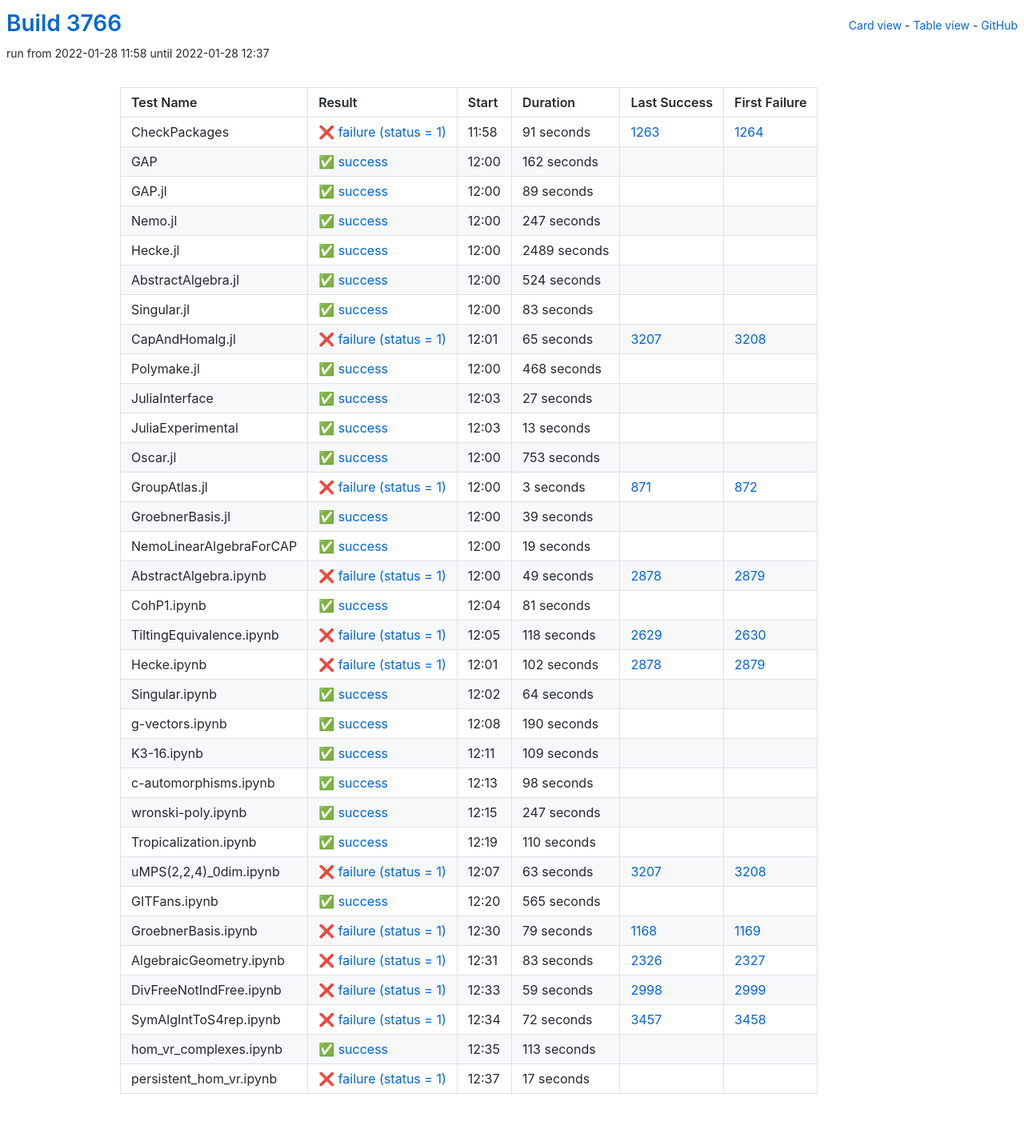
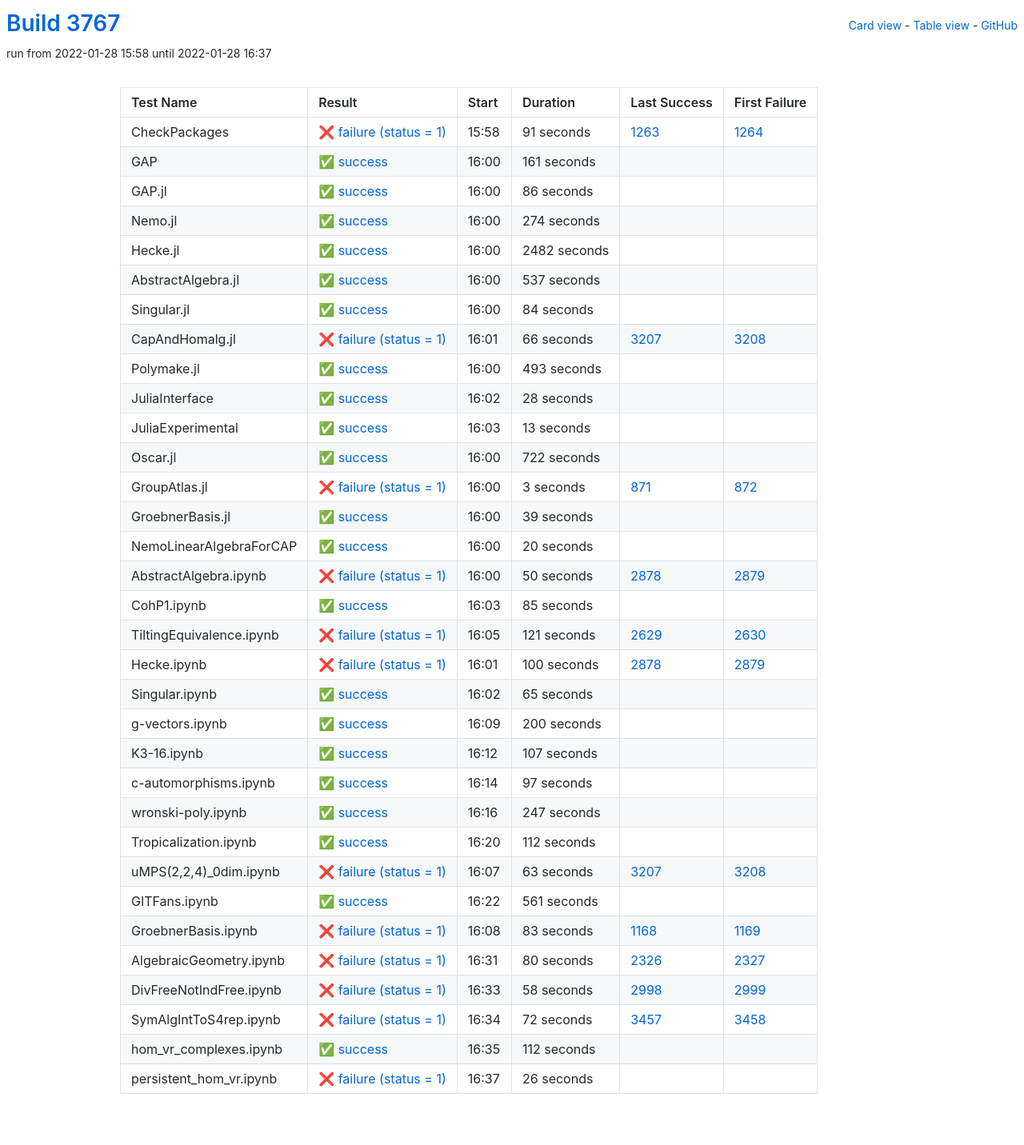
Before and after one commit to oscar-system/oscar-ci-status-stable, a Jekyll site: the page built from table.html, in a window 1280 px wide. Shown: the whole page at 80% size. Built offline with Jekyll 4.4.1, drawn with Linux system fonts in a browser that asks for light colours.

Commit message:
Build #3767

```diff
--- a/_data/ci.yml
+++ b/_data/ci.yml
@@ -1,6 +1,6 @@
 ---
-build: 3766
-build_url: https://oscarci.mathematik.uni-kl.de/job/oscar-stable/3766/
+build: 3767
+build_url: https://oscarci.mathematik.uni-kl.de/job/oscar-stable/3767/
 job: oscar-stable
 organization: oscar-system
 repo: oscar-ci-status-stable
@@ -8,8 +8,8 @@ repourl: https://github.com/oscar-system/oscar-ci-status-stable
 tests:
 - name: CheckPackages
   id: checkpackages
-  log: https://oscarci.mathematik.uni-kl.de/job/oscar-stable/3766/artifact/logs/build-3766/CheckPackages.log
-  start: 2022-01-28 11:58
+  log: https://oscarci.mathematik.uni-kl.de/job/oscar-stable/3767/artifact/logs/build-3767/CheckPackages.log
+  start: 2022-01-28 15:58
   success: false
   exitcode: 1
   status: failure
@@ -20,116 +20,116 @@ tests:
   first_failure_url: https://oscarci.mathematik.uni-kl.de/job/oscar-stable/1264/
 - name: GAP
   id: gap
-  log: https://oscarci.mathematik.uni-kl.de/job/oscar-stable/3766/artifact/logs/build-3766/GAP.log
-  start: 2022-01-28 12:00
+  log: https://oscarci.mathematik.uni-kl.de/job/oscar-stable/3767/artifact/logs/build-3767/GAP.log
+  start: 2022-01-28 16:00
   success: true
   exitcode: 0
   status: success
-  duration: 162
+  duration: 161
   last_success: false
   last_success_url:
   first_failure: false
   first_failure_url:
 - name: GAP.jl
   id: gap-jl
-  log: https://oscarci.mathematik.uni-kl.de/job/oscar-stable/3766/artifact/logs/build-3766/GAP.jl.log
-  start: 2022-01-28 12:00
+  log: https://oscarci.mathematik.uni-kl.de/job/oscar-stable/3767/artifact/logs/build-3767/GAP.jl.log
+  start: 2022-01-28 16:00
   success: true
   exitcode: 0
   status: success
-  duration: 89
+  duration: 86
   last_success: false
   last_success_url:
   first_failure: false
   first_failure_url:
 - name: Nemo.jl
   id: nemo-jl
-  log: https://oscarci.mathematik.uni-kl.de/job/oscar-stable/3766/artifact/logs/build-3766/Nemo.jl.log
-  start: 2022-01-28 12:00
+  log: https://oscarci.mathematik.uni-kl.de/job/oscar-stable/3767/artifact/logs/build-3767/Nemo.jl.log
+  start: 2022-01-28 16:00
   success: true
   exitcode: 0
   status: success
-  duration: 247
+  duration: 274
   last_success: false
   last_success_url:
   first_failure: false
   first_failure_url:
 - name: Hecke.jl
   id: hecke-jl
-  log: https://oscarci.mathematik.uni-kl.de/job/oscar-stable/3766/artifact/logs/build-3766/Hecke.jl.log
-  start: 2022-01-28 12:00
+  log: https://oscarci.mathematik.uni-kl.de/job/oscar-stable/3767/artifact/logs/build-3767/Hecke.jl.log
+  start: 2022-01-28 16:00
   success: true
   exitcode: 0
   status: success
-  duration: 2489
+  duration: 2482
   last_success: false
   last_success_url:
   first_failure: false
   first_failure_url:
 - name: AbstractAlgebra.jl
   id: abstractalgebra-jl
-  log: https://oscarci.mathematik.uni-kl.de/job/oscar-stable/3766/artifact/logs/build-3766/AbstractAlgebra.jl.log
-  start: 2022-01-28 12:00
+  log: https://oscarci.mathematik.uni-kl.de/job/oscar-stable/3767/artifact/logs/build-3767/AbstractAlgebra.jl.log
+  start: 2022-01-28 16:00
   success: true
   exitcode: 0
   status: success
-  duration: 524
+  duration: 537
   last_success: false
   last_success_url:
   first_failure: false
   first_failure_url:
 - name: Singular.jl
   id: singular-jl
-  log: https://oscarci.mathematik.uni-kl.de/job/oscar-stable/3766/artifact/logs/build-3766/Singular.jl.log
-  start: 2022-01-28 12:00
+  log: https://oscarci.mathematik.uni-kl.de/job/oscar-stable/3767/artifact/logs/build-3767/Singular.jl.log
+  start: 2022-01-28 16:00
   success: true
   exitcode: 0
   status: success
-  duration: 83
+  duration: 84
   last_success: false
   last_success_url:
   first_failure: false
   first_failure_url:
 - name: CapAndHomalg.jl
   id: capandhomalg-jl
-  log: https://oscarci.mathematik.uni-kl.de/job/oscar-stable/3766/artifact/logs/build-3766/CapAndHomalg.jl.log
-  start: 2022-01-28 12:01
+  log: https://oscarci.mathematik.uni-kl.de/job/oscar-stable/3767/artifact/logs/build-3767/CapAndHomalg.jl.log
+  start: 2022-01-28 16:01
   success: false
   exitcode: 1
   status: failure
-  duration: 65
+  duration: 66
   last_success: 3207
   last_success_url: https://oscarci.mathematik.uni-kl.de/job/oscar-stable/3207/
   first_failure: 3208
   first_failure_url: https://oscarci.mathematik.uni-kl.de/job/oscar-stable/3208/
 - name: Polymake.jl
   id: polymake-jl
-  log: https://oscarci.mathematik.uni-kl.de/job/oscar-stable/3766/artifact/logs/build-3766/Polymake.jl.log
-  start: 2022-01-28 12:00
+  log: https://oscarci.mathematik.uni-kl.de/job/oscar-stable/3767/artifact/logs/build-3767/Polymake.jl.log
+  start: 2022-01-28 16:00
   success: true
   exitcode: 0
   status: success
-  duration: 468
+  duration: 493
   last_success: false
   last_success_url:
   first_failure: false
   first_failure_url:
 - name: JuliaInterface
   id: juliainterface
-  log: https://oscarci.mathematik.uni-kl.de/job/oscar-stable/3766/artifact/logs/build-3766/JuliaInterface.log
-  start: 2022-01-28 12:03
+  log: https://oscarci.mathematik.uni-kl.de/job/oscar-stable/3767/artifact/logs/build-3767/JuliaInterface.log
+  start: 2022-01-28 16:02
   success: true
   exitcode: 0
   status: success
-  duration: 27
+  duration: 28
   last_success: false
   last_success_url:
   first_failure: false
   first_failure_url:
 - name: JuliaExperimental
   id: juliaexperimental
-  log: https://oscarci.mathematik.uni-kl.de/job/oscar-stable/3766/artifact/logs/build-3766/JuliaExperimental.log
-  start: 2022-01-28 12:03
+  log: https://oscarci.mathematik.uni-kl.de/job/oscar-stable/3767/artifact/logs/build-3767/JuliaExperimental.log
+  start: 2022-01-28 16:03
   success: true
   exitcode: 0
   status: success
@@ -140,20 +140,20 @@ tests:
   first_failure_url:
 - name: Oscar.jl
   id: oscar-jl
-  log: https://oscarci.mathematik.uni-kl.de/job/oscar-stable/3766/artifact/logs/build-3766/Oscar.jl.log
-  start: 2022-01-28 12:00
+  log: https://oscarci.mathematik.uni-kl.de/job/oscar-stable/3767/artifact/logs/build-3767/Oscar.jl.log
+  start: 2022-01-28 16:00
   success: true
   exitcode: 0
   status: success
-  duration: 753
+  duration: 722
   last_success: false
   last_success_url:
   first_failure: false
   first_failure_url:
 - name: GroupAtlas.jl
   id: groupatlas-jl
-  log: https://oscarci.mathematik.uni-kl.de/job/oscar-stable/3766/artifact/logs/build-3766/GroupAtlas.jl.log
-  start: 2022-01-28 12:00
+  log: https://oscarci.mathematik.uni-kl.de/job/oscar-stable/3767/artifact/logs/build-3767/GroupAtlas.jl.log
+  start: 2022-01-28 16:00
   success: false
   exitcode: 1
   status: failure
@@ -164,8 +164,8 @@ tests:
   first_failure_url: https://oscarci.mathematik.uni-kl.de/job/oscar-stable/872/
 - name: GroebnerBasis.jl
   id: groebnerbasis-jl
-  log: https://oscarci.mathematik.uni-kl.de/job/oscar-stable/3766/artifact/logs/build-3766/GroebnerBasis.jl.log
-  start: 2022-01-28 12:00
+  log: https://oscarci.mathematik.uni-kl.de/job/oscar-stable/3767/artifact/logs/build-3767/GroebnerBasis.jl.log
+  start: 2022-01-28 16:00
   success: true
   exitcode: 0
   status: success
@@ -176,116 +176,116 @@ tests:
   first_failure_url:
 - name: NemoLinearAlgebraForCAP
   id: nemolinearalgebraforcap
-  log: https://oscarci.mathematik.uni-kl.de/job/oscar-stable/3766/artifact/logs/build-3766/NemoLinearAlgebraForCAP.log
-  start: 2022-01-28 12:00
+  log: https://oscarci.mathematik.uni-kl.de/job/oscar-stable/3767/artifact/logs/build-3767/NemoLinearAlgebraForCAP.log
+  start: 2022-01-28 16:00
   success: true
   exitcode: 0
   status: success
-  duration: 19
+  duration: 20
   last_success: false
   last_success_url:
   first_failure: false
   first_failure_url:
 - name: AbstractAlgebra.ipynb
   id: abstractalgebra-ipynb
-  log: https://oscarci.mathematik.uni-kl.de/job/oscar-stable/3766/artifact/logs/build-3766/AbstractAlgebra.ipynb.log
-  start: 2022-01-28 12:00
+  log: https://oscarci.mathematik.uni-kl.de/job/oscar-stable/3767/artifact/logs/build-3767/AbstractAlgebra.ipynb.log
+  start: 2022-01-28 16:00
   success: false
   exitcode: 1
   status: failure
-  duration: 49
+  duration: 50
   last_success: 2878
   last_success_url: https://oscarci.mathematik.uni-kl.de/job/oscar-stable/2878/
   first_failure: 2879
   first_failure_url: https://oscarci.mathematik.uni-kl.de/job/oscar-stable/2879/
 - name: CohP1.ipynb
   id: cohp1-ipynb
-  log: https://oscarci.mathematik.uni-kl.de/job/oscar-stable/3766/artifact/logs/build-3766/CohP1.ipynb.log
-  start: 2022-01-28 12:04
+  log: https://oscarci.mathematik.uni-kl.de/job/oscar-stable/3767/artifact/logs/build-3767/CohP1.ipynb.log
+  start: 2022-01-28 16:03
   success: true
   exitcode: 0
   status: success
-  duration: 81
+  duration: 85
   last_success: false
   last_success_url:
   first_failure: false
   first_failure_url:
 - name: TiltingEquivalence.ipynb
   id: tiltingequivalence-ipynb
-  log: https://oscarci.mathematik.uni-kl.de/job/oscar-stable/3766/artifact/logs/build-3766/TiltingEquivalence.ipynb.log
-  start: 2022-01-28 12:05
+  log: https://oscarci.mathematik.uni-kl.de/job/oscar-stable/3767/artifact/logs/build-3767/TiltingEquivalence.ipynb.log
+  start: 2022-01-28 16:05
   success: false
   exitcode: 1
   status: failure
-  duration: 118
+  duration: 121
   last_success: 2629
   last_success_url: https://oscarci.mathematik.uni-kl.de/job/oscar-stable/2629/
   first_failure: 2630
   first_failure_url: https://oscarci.mathematik.uni-kl.de/job/oscar-stable/2630/
 - name: Hecke.ipynb
   id: hecke-ipynb
-  log: https://oscarci.mathematik.uni-kl.de/job/oscar-stable/3766/artifact/logs/build-3766/Hecke.ipynb.log
-  start: 2022-01-28 12:01
+  log: https://oscarci.mathematik.uni-kl.de/job/oscar-stable/3767/artifact/logs/build-3767/Hecke.ipynb.log
+  start: 2022-01-28 16:01
   success: false
   exitcode: 1
   status: failure
-  duration: 102
+  duration: 100
   last_success: 2878
   last_success_url: https://oscarci.mathematik.uni-kl.de/job/oscar-stable/2878/
   first_failure: 2879
   first_failure_url: https://oscarci.mathematik.uni-kl.de/job/oscar-stable/2879/
 - name: Singular.ipynb
   id: singular-ipynb
-  log: https://oscarci.mathematik.uni-kl.de/job/oscar-stable/3766/artifact/logs/build-3766/Singular.ipynb.log
-  start: 2022-01-28 12:02
+  log: https://oscarci.mathematik.uni-kl.de/job/oscar-stable/3767/artifact/logs/build-3767/Singular.ipynb.log
+  start: 2022-01-28 16:02
   success: true
   exitcode: 0
   status: success
-  duration: 64
+  duration: 65
   last_success: false
   last_success_url:
   first_failure: false
   first_failure_url:
 - name: g-vectors.ipynb
   id: g-vectors-ipynb
-  log: https://oscarci.mathematik.uni-kl.de/job/oscar-stable/3766/artifact/logs/build-3766/g-vectors.ipynb.log
-  start: 2022-01-28 12:08
+  log: https://oscarci.mathematik.uni-kl.de/job/oscar-stable/3767/artifact/logs/build-3767/g-vectors.ipynb.log
+  start: 2022-01-28 16:09
   success: true
   exitcode: 0
   status: success
-  duration: 190
+  duration: 200
   last_success: false
   last_success_url:
   first_failure: false
   first_failure_url:
 - name: K3-16.ipynb
   id: k3-16-ipynb
-  log: https://oscarci.mathematik.uni-kl.de/job/oscar-stable/3766/artifact/logs/build-3766/K3-16.ipynb.log
-  start: 2022-01-28 12:11
+  log: https://oscarci.mathematik.uni-kl.de/job/oscar-stable/3767/artifact/logs/build-3767/K3-16.ipynb.log
+  start: 2022-01-28 16:12
   success: true
   exitcode: 0
   status: success
-  duration: 109
+  duration: 107
   last_success: false
   last_success_url:
   first_failure: false
   first_failure_url:
 - name: c-automorphisms.ipynb
   id: c-automorphisms-ipynb
-  log: https://oscarci.mathematik.uni-kl.de/job/oscar-stable/3766/artifact/logs/build-3766/c-automorphisms.ipynb.log
-  start: 2022-01-28 12:13
+  log: https://oscarci.mathematik.uni-kl.de/job/oscar-stable/3767/artifact/logs/build-3767/c-automorphisms.ipynb.log
+  start: 2022-01-28 16:14
   success: true
   exitcode: 0
   status: success
-  duration: 98
+  duration: 97
   last_success: false
   last_success_url:
   first_failure: false
   first_failure_url:
 - name: wronski-poly.ipynb
   id: wronski-poly-ipynb
-  log: https://oscarci.mathematik.uni-kl.de/job/oscar-stable/3766/artifact/logs/build-3766/wronski-poly.ipynb.log
-  start: 2022-01-28 12:15
+  log: https://oscarci.mathematik.uni-kl.de/job/oscar-stable/3767/artifact/logs/build-3767/wronski-poly.ipynb.log
+  start: 2022-01-28 16:16
   success: true
   exitcode: 0
   status: success
@@ -296,20 +296,20 @@ tests:
   first_failure_url:
 - name: Tropicalization.ipynb
   id: tropicalization-ipynb
-  log: https://oscarci.mathematik.uni-kl.de/job/oscar-stable/3766/artifact/logs/build-3766/Tropicalization.ipynb.log
-  start: 2022-01-28 12:19
+  log: https://oscarci.mathematik.uni-kl.de/job/oscar-stable/3767/artifact/logs/build-3767/Tropicalization.ipynb.log
+  start: 2022-01-28 16:20
   success: true
   exitcode: 0
   status: success
-  duration: 110
+  duration: 112
   last_success: false
   last_success_url:
   first_failure: false
   first_failure_url:
 - name: uMPS(2,2,4)_0dim.ipynb
   id: umps-2-2-4-0dim-ipynb
-  log: https://oscarci.mathematik.uni-kl.de/job/oscar-stable/3766/artifact/logs/build-3766/uMPS-2-2-4-_0dim.ipynb.log
-  start: 2022-01-28 12:07
+  log: https://oscarci.mathematik.uni-kl.de/job/oscar-stable/3767/artifact/logs/build-3767/uMPS-2-2-4-_0dim.ipynb.log
+  start: 2022-01-28 16:07
   success: false
   exitcode: 1
   status: failure
@@ -320,56 +320,56 @@ tests:
   first_failure_url: https://oscarci.mathematik.uni-kl.de/job/oscar-stable/3208/
 - name: GITFans.ipynb
   id: gitfans-ipynb
-  log: https://oscarci.mathematik.uni-kl.de/job/oscar-stable/3766/artifact/logs/build-3766/GITFans.ipynb.log
-  start: 2022-01-28 12:20
+  log: https://oscarci.mathematik.uni-kl.de/job/oscar-stable/3767/artifact/logs/build-3767/GITFans.ipynb.log
+  start: 2022-01-28 16:22
   success: true
   exitcode: 0
   status: success
-  duration: 565
+  duration: 561
   last_success: false
   last_success_url:
   first_failure: false
   first_failure_url:
 - name: GroebnerBasis.ipynb
   id: groebnerbasis-ipynb
-  log: https://oscarci.mathematik.uni-kl.de/job/oscar-stable/3766/artifact/logs/build-3766/GroebnerBasis.ipynb.log
-  start: 2022-01-28 12:30
+  log: https://oscarci.mathematik.uni-kl.de/job/oscar-stable/3767/artifact/logs/build-3767/GroebnerBasis.ipynb.log
+  start: 2022-01-28 16:08
   success: false
   exitcode: 1
   status: failure
-  duration: 79
+  duration: 83
   last_success: 1168
   last_success_url: https://oscarci.mathematik.uni-kl.de/job/oscar-stable/1168/
   first_failure: 1169
   first_failure_url: https://oscarci.mathematik.uni-kl.de/job/oscar-stable/1169/
 - name: AlgebraicGeometry.ipynb
   id: algebraicgeometry-ipynb
-  log: https://oscarci.mathematik.uni-kl.de/job/oscar-stable/3766/artifact/logs/build-3766/AlgebraicGeometry.ipynb.log
-  start: 2022-01-28 12:31
+  log: https://oscarci.mathematik.uni-kl.de/job/oscar-stable/3767/artifact/logs/build-3767/AlgebraicGeometry.ipynb.log
+  start: 2022-01-28 16:31
   success: false
   exitcode: 1
   status: failure
-  duration: 83
+  duration: 80
   last_success: 2326
   last_success_url: https://oscarci.mathematik.uni-kl.de/job/oscar-stable/2326/
   first_failure: 2327
   first_failure_url: https://oscarci.mathematik.uni-kl.de/job/oscar-stable/2327/
 - name: DivFreeNotIndFree.ipynb
   id: divfreenotindfree-ipynb
-  log: https://oscarci.mathematik.uni-kl.de/job/oscar-stable/3766/artifact/logs/build-3766/DivFreeNotIndFree.ipynb.log
-  start: 2022-01-28 12:33
+  log: https://oscarci.mathematik.uni-kl.de/job/oscar-stable/3767/artifact/logs/build-3767/DivFreeNotIndFree.ipynb.log
+  start: 2022-01-28 16:33
   success: false
   exitcode: 1
   status: failure
-  duration: 59
+  duration: 58
   last_success: 2998
   last_success_url: https://oscarci.mathematik.uni-kl.de/job/oscar-stable/2998/
   first_failure: 2999
   first_failure_url: https://oscarci.mathematik.uni-kl.de/job/oscar-stable/2999/
 - name: SymAlgIntToS4rep.ipynb
   id: symalginttos4rep-ipynb
-  log: https://oscarci.mathematik.uni-kl.de/job/oscar-stable/3766/artifact/logs/build-3766/SymAlgIntToS4rep.ipynb.log
-  start: 2022-01-28 12:34
+  log: https://oscarci.mathematik.uni-kl.de/job/oscar-stable/3767/artifact/logs/build-3767/SymAlgIntToS4rep.ipynb.log
+  start: 2022-01-28 16:34
   success: false
   exitcode: 1
   status: failure
@@ -380,24 +380,24 @@ tests:
   first_failure_url: https://oscarci.mathematik.uni-kl.de/job/oscar-stable/3458/
 - name: hom_vr_complexes.ipynb
   id: hom-vr-complexes-ipynb
-  log: https://oscarci.mathematik.uni-kl.de/job/oscar-stable/3766/artifact/logs/build-3766/hom_vr_complexes.ipynb.log
-  start: 2022-01-28 12:35
+  log: https://oscarci.mathematik.uni-kl.de/job/oscar-stable/3767/artifact/logs/build-3767/hom_vr_complexes.ipynb.log
+  start: 2022-01-28 16:35
   success: true
   exitcode: 0
   status: success
-  duration: 113
+  duration: 112
   last_success: false
   last_success_url:
   first_failure: false
   first_failure_url:
 - name: persistent_hom_vr.ipynb
   id: persistent-hom-vr-ipynb
-  log: https://oscarci.mathematik.uni-kl.de/job/oscar-stable/3766/artifact/logs/build-3766/persistent_hom_vr.ipynb.log
-  start: 2022-01-28 12:37
+  log: https://oscarci.mathematik.uni-kl.de/job/oscar-stable/3767/artifact/logs/build-3767/persistent_hom_vr.ipynb.log
+  start: 2022-01-28 16:37
   success: false
   exitcode: 1
   status: failure
-  duration: 17
+  duration: 26
   last_success: false
   last_success_url:
   first_failure: false
```
Also changed, not shown: README.md.
